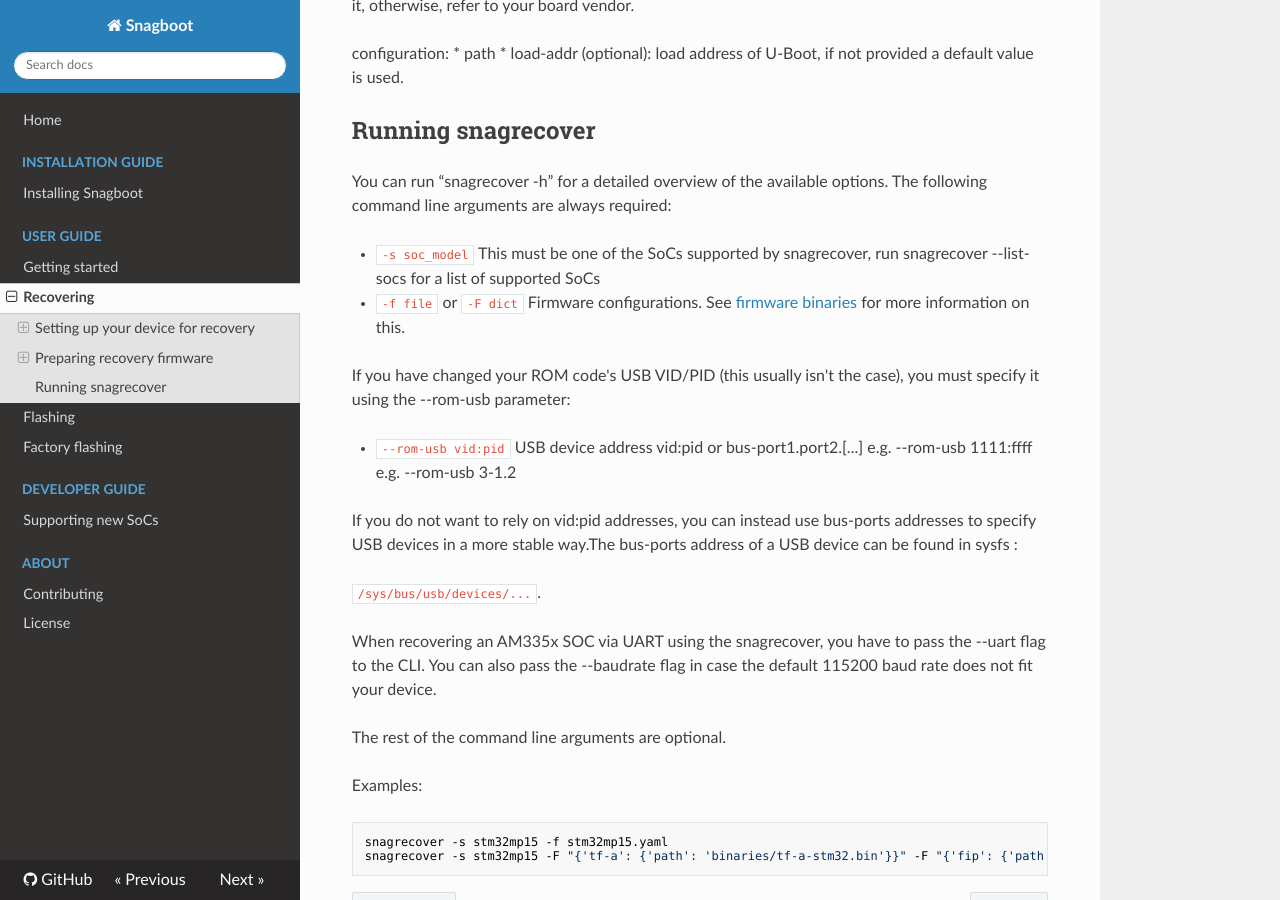
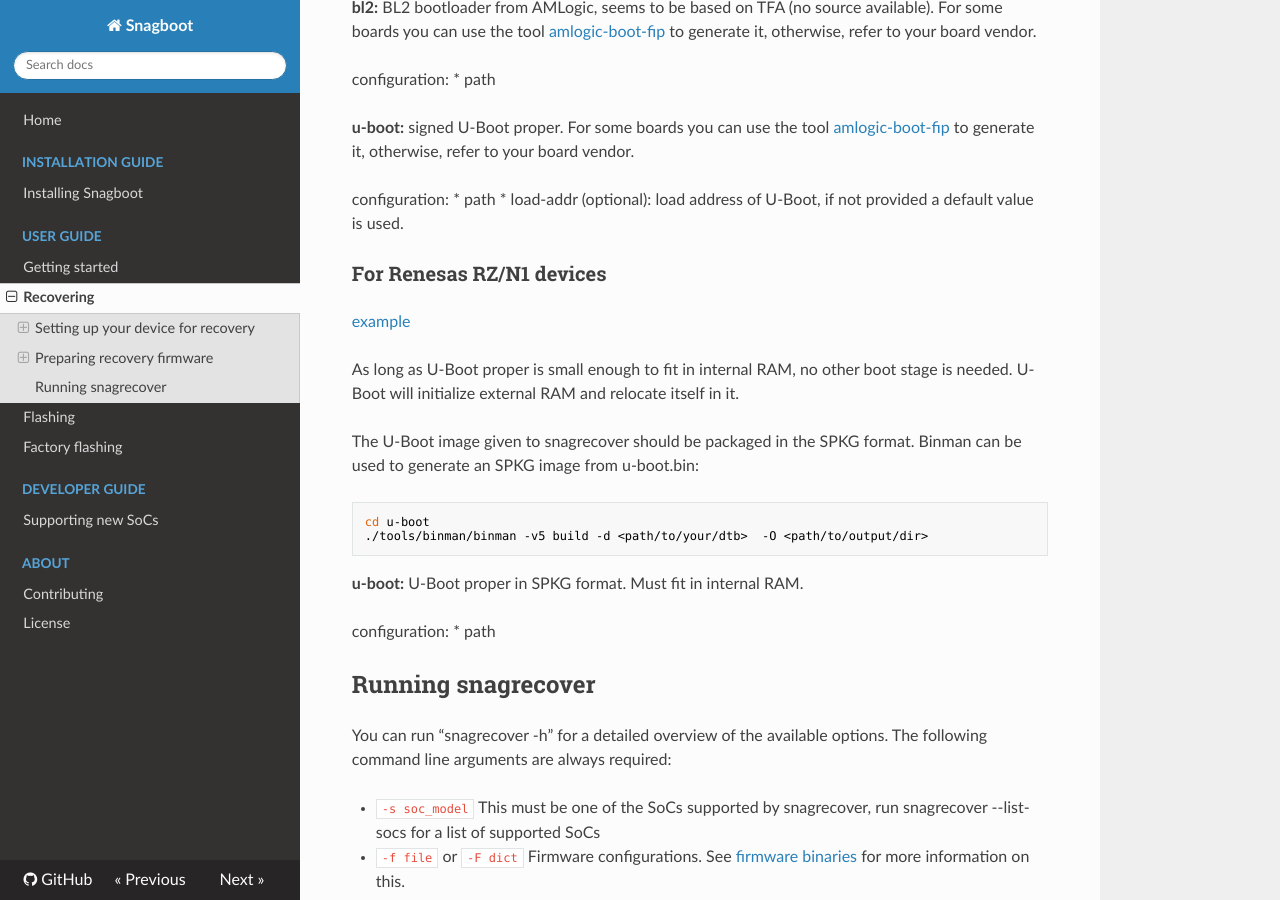
Before and after one commit to bootlin/snagboot, an MkDocs documentation site: the page built from docs/snagrecover.md, in a window 1280 px wide and 900 px high, scrolled down 12232 px. Built offline with MkDocs 1.6.1, drawn with Linux system fonts in a browser that asks for light colours; nearby versions of some CDN libraries; some of the changed text lies outside the part shown.

Commit message:
snagrecover: Add RZ/N1 support
Add support for the Renesas RZ/N1 SoC family, which can boot from DFU.

Signed-off-by: Romain Gantois <romain.gantois@bootlin.com>

````diff
--- a/docs/snagrecover.md
+++ b/docs/snagrecover.md
@@ -167,6 +167,11 @@ See U-Boot AMLogic boards [documentation](https://docs.u-boot.org/en/latest/boar
 This USB cable needs to power up the board, ie it needs to have its internal VBUS cable connected, which is not always the case if you made it yourself. After connecting the USB A to A cable and properly setting up boot switches and/or buttons, a new AMLogic USB device should be enumerated. After that, you might need to provide additional power by connecting another MicroUSB cable to the board.
 
 **DISCLAIMER: USB A to A type of cable can seriously harm your hardware, use it at your own risk.**
+
+### Renesas RZ/N1
+
+Set up your board to boot from USB DFU, connect the board to the USB device port, power the board if necessary. A new USB device should appear on your host system.
+See the U-Boot RZ/N1 [documentation](https://docs.u-boot.org/en/latest/board/renesas/rzn1.html) for more information.
 
 ## Preparing recovery firmware
 
@@ -581,6 +586,24 @@ configuration:
   * path
   * load-addr (optional): load address of U-Boot, if not provided a default value is used.
 
+### For Renesas RZ/N1 devices
+
+[example](https://github.com/bootlin/snagboot/blob/main/src/snagrecover/templates/rzn1d-snarc.yaml)
+
+As long as U-Boot proper is small enough to fit in internal RAM, no other boot stage is needed. U-Boot will initialize external RAM and relocate itself in it.
+
+The U-Boot image given to snagrecover should be packaged in the SPKG format. Binman can be used to generate an SPKG image from u-boot.bin:
+
+```bash
+cd u-boot
+./tools/binman/binman -v5 build -d <path/to/your/dtb>  -O <path/to/output/dir>
+```
+
+**u-boot:** U-Boot proper in SPKG format. Must fit in internal RAM.
+
+configuration:
+  * path
+
 ## Running snagrecover
 
 You can run “snagrecover -h” for a detailed overview of the available options.
--- a/src/snagrecover/supported_socs.yaml
+++ b/src/snagrecover/supported_socs.yaml
@@ -55,6 +55,8 @@ tested:
         family: keembay
   r8:
         family: sunxi
+  rzn1d:
+        family: rzn1
   sama5d2:
         family: sama5
   sama5d3:
@@ -156,6 +158,10 @@ untested:
         family: sunxi
   r528:
         family: sunxi
+  rzn1s:
+        family: rzn1
+  rzn1l:
+        family: rzn1
   t113-s3:
         family: sunxi
   v3s:
--- /dev/null
+++ b/src/snagrecover/templates/rzn1d-snarc.yaml
@@ -0,0 +1,2 @@
+u-boot:
+  path: u-boot.bin.spkg
````
Also changed, not shown: README.md (+1 -0 lines), 6 other files.
